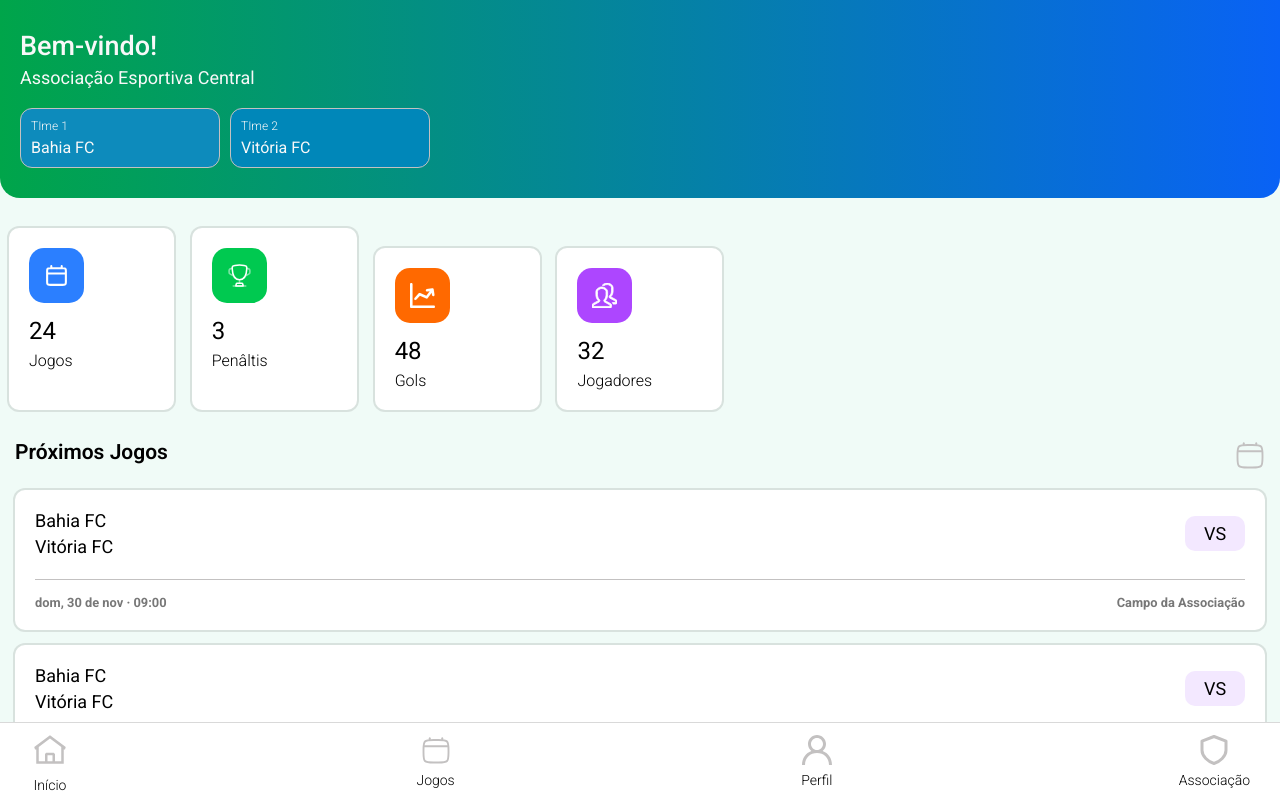
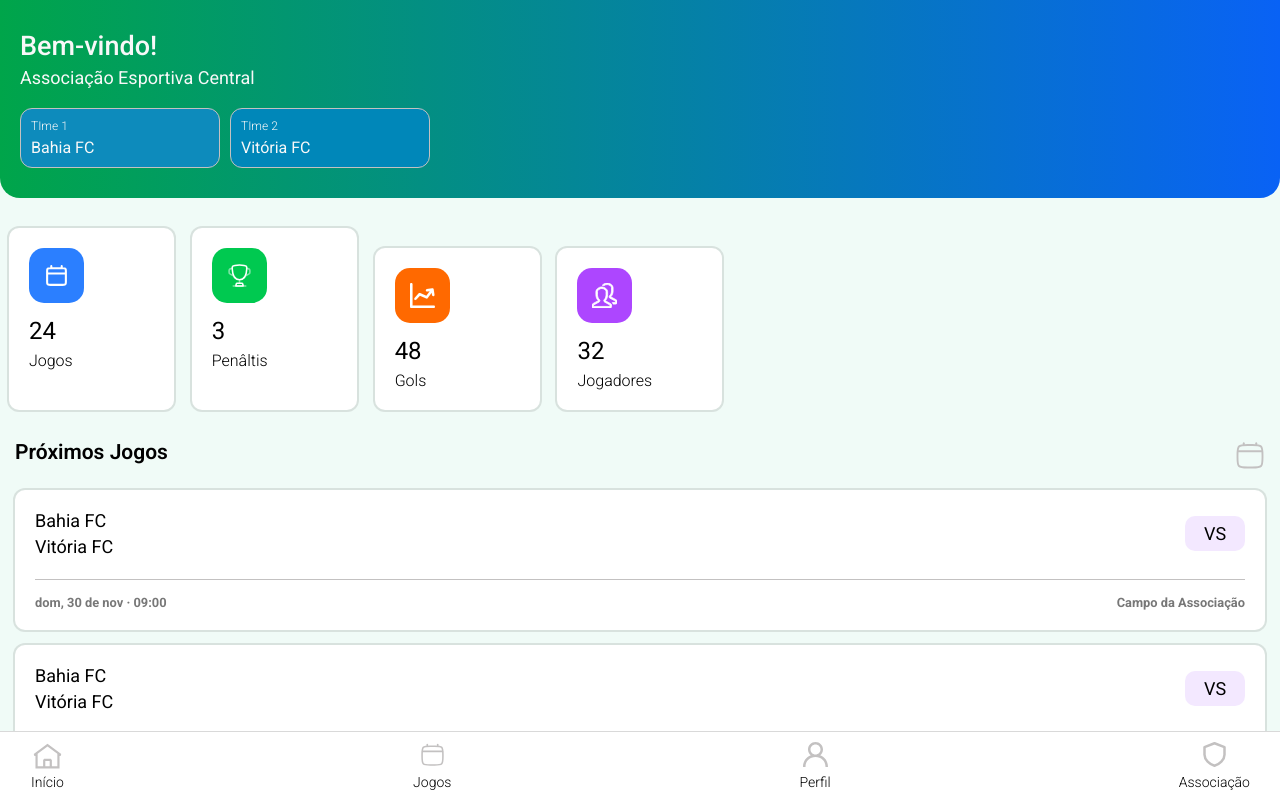
Before and after one commit to ClubeFut/clube_fut_frontend_angular, an Angular app: page /home in a window 1280 px wide. Shown: the top 800 px of the page. Built offline with nearby package versions, Linux system fonts and the light colour scheme.

Commit message:
style: deixando icones e textos alinhados

```diff
--- a/src/app/shared/footer/footer.scss
+++ b/src/app/shared/footer/footer.scss
@@ -15,15 +15,21 @@
 
             &:first-of-type{
                 svg{
-                    width: 40px;
-                    height: 40px;
+                    width: 35px;
+                    height: 35px;
+                }
+
+                h2{
+                    margin-top: 0;
+                    position: relative;
+                    top: -3px;
                 }
             }
 
             &:nth-of-type(2),&:nth-of-type(3),&:nth-of-type(4){
                 svg{
-                    width: 30px;
-                    height: 30px;
+                    width: 25px;
+                    height: 25px;
                 }
             }
 
```
